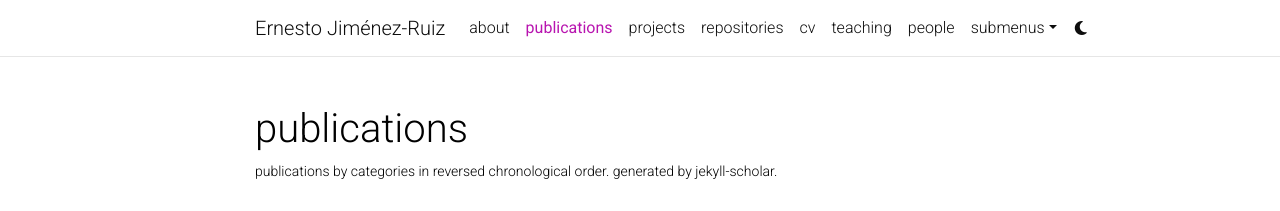
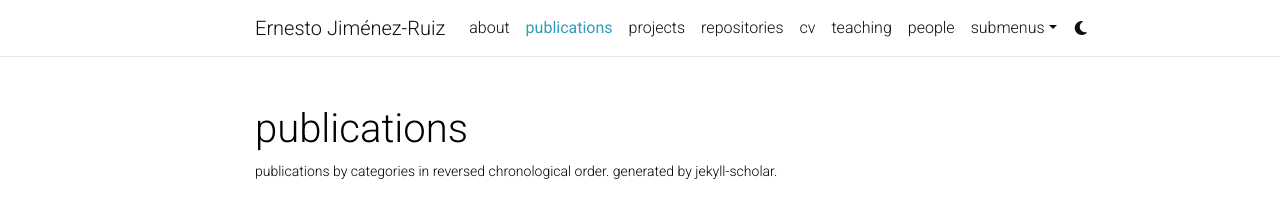
Before and after one commit to ernestojimenezruiz/ernestojimenezruiz.github.io, a Jekyll site: the page built from _pages/publications.md, in a window 1280 px wide. Shown: the top 211 px of the page. Built offline with Jekyll 4.4.1, drawn with Linux system fonts in a browser that asks for light colours; full-size pictures stand in for the smaller copies a plugin makes; comment, search, counter and statistics services are not loaded; a style sheet for code colours, icons or effects is not loaded; grey boxes are pictures that could not be loaded.

Commit message:
Chnged theme colour

```diff
--- a/_config.yml
+++ b/_config.yml
@@ -41,7 +41,7 @@
 # will use title and url fields
 # Take a look to https://github.com/jekyll/jekyll-feed for more customization
 
-rss_icon: true
+rss_icon: false
 
 # -----------------------------------------------------------------------------
 # Layout
--- a/_sass/_themes.scss
+++ b/_sass/_themes.scss
@@ -7,8 +7,8 @@
   --global-code-bg-color: #{$code-bg-color-light};
   --global-text-color: #{$black-color};
   --global-text-color-light: #{$grey-color};
-  --global-theme-color: #{$purple-color};
-  --global-hover-color: #{$purple-color};
+  --global-theme-color: #{$cyan-color};
+  --global-hover-color: #{$cyan-color};
   --global-hover-text-color: #{$white-color};
   --global-footer-bg-color: #{$grey-color-dark};
   --global-footer-text-color: #{$grey-color-light};
```
